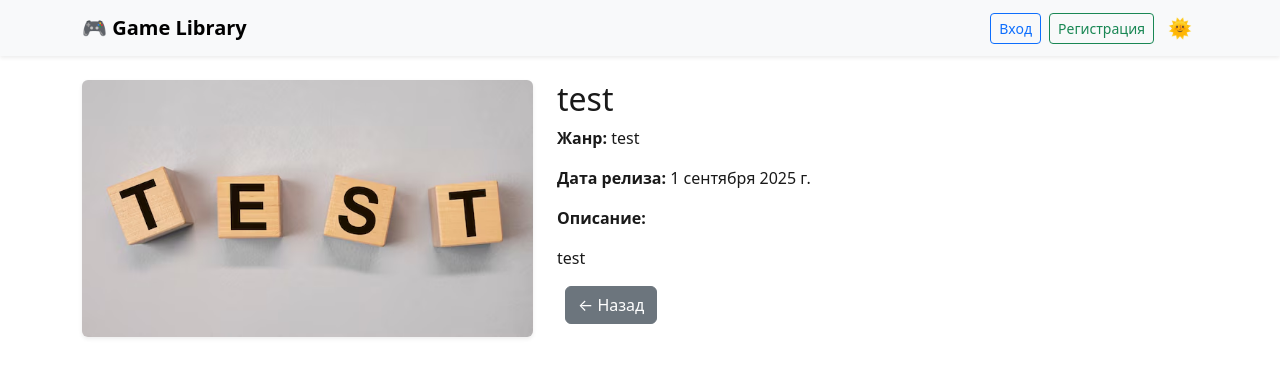
After one commit to SkaVP/game_library, a Django app: page /game/1/ in a window 1280 px wide. The commit adds this page. Shown: the top 377 px of the page. Run offline with Django 5.2, Linux system fonts and the light colour scheme; data comes from the database, SQL or seed files in the repository.

Commit message:
feat: страница игры

```diff
--- /dev/null
+++ b/core/templates/core/game_detail.html
@@ -0,0 +1,30 @@
+{% extends 'core/base.html' %}
+{% block title %}{{ game.title }}{% endblock %}
+
+{% block content %}
+<div class="container mt-4">
+    <div class="row">
+        <div class="col-md-5">
+            {% if game.cover %}
+                <img src="{{ game.cover.url }}" alt="Обложка {{ game.title }}" class="img-fluid rounded shadow-sm">
+            {% else %}
+                <div class="bg-secondary text-white text-center d-flex align-items-center justify-content-center rounded" style="height: 300px;">
+                    <span>Нет обложки</span>
+                </div>
+            {% endif %}
+        </div>
+        <div class="col-md-7">
+            <h2>{{ game.title }}</h2>
+            <p><strong>Жанр:</strong> {{ game.genre }}</p>
+            <p><strong>Дата релиза:</strong> {{ game.release_date }}</p>
+            <p><strong>Описание:</strong></p>
+            <p>{{ game.description }}</p>
+
+            {% if request.user == game.owner %}
+                <a href="{% url 'edit_game' game.id %}" class="btn btn-outline-primary">✏️ Редактировать</a>
+            {% endif %}
+            <a href="{% url 'home' %}" class="btn btn-secondary ms-2">← Назад</a>
+        </div>
+    </div>
+</div>
+{% endblock %}
--- a/core/templates/core/home.html
+++ b/core/templates/core/home.html
@@ -16,6 +16,7 @@
                     </div>
                 {% endif %}
                 <div class="card-body d-flex flex-column">
+                    <a href="{% url 'game_detail' game.id %}" class="stretched-link"></a>
                     <h5 class="card-title">{{ game.title }}</h5>
                     <p class="card-text mb-1"><strong>Жанр:</strong> {{ game.genre }}</p>
                     <p class="card-text mb-2"><strong>Дата релиза:</strong> {{ game.release_date }}</p>
--- a/core/templates/core/profile.html
+++ b/core/templates/core/profile.html
@@ -27,6 +27,7 @@
                     </div>
                 {% endif %}
                 <div class="card-body d-flex flex-column">
+                    <a href="{% url 'game_detail' game.id %}" class="stretched-link"></a>
                     <h5 class="card-title">{{ game.title }}</h5>
                     <p class="card-text"><strong>Жанр:</strong> {{ game.genre }}</p>
                     <p class="card-text"><strong>Дата релиза:</strong> {{ game.release_date }}</p>
--- a/core/urls.py
+++ b/core/urls.py
@@ -13,4 +13,6 @@ urlpatterns = [
     path('edit/<int:game_id>/', views.edit_game_view, name='edit_game'),
     path('profile/edit/', views.edit_profile_view, name='edit_profile'),
     path('profile/', views.profile_view, name='profile'),
+    path('game/<int:game_id>/', views.game_detail_view, name='game_detail'),
+
 ] + static(settings.MEDIA_URL, document_root=settings.MEDIA_ROOT)
--- a/core/views.py
+++ b/core/views.py
@@ -42,6 +42,12 @@ def add_game_view(request):
         form = GameForm()
     return render(request, 'core/add_game.html', {'form': form})
 
+# страница игры
+
+def game_detail_view(request, game_id):
+    game = get_object_or_404(Game, id=game_id)
+    return render(request, 'core/game_detail.html', {'game': game})
+
 # редактирование игры
 
 def edit_game_view(request, game_id):
```
